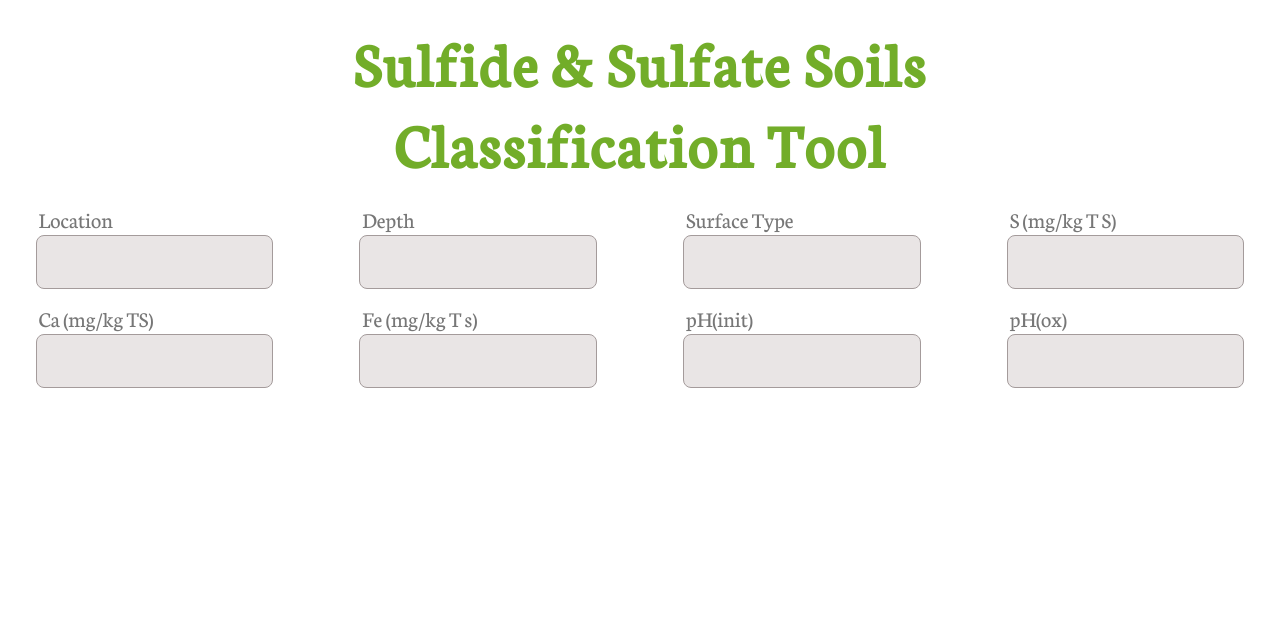
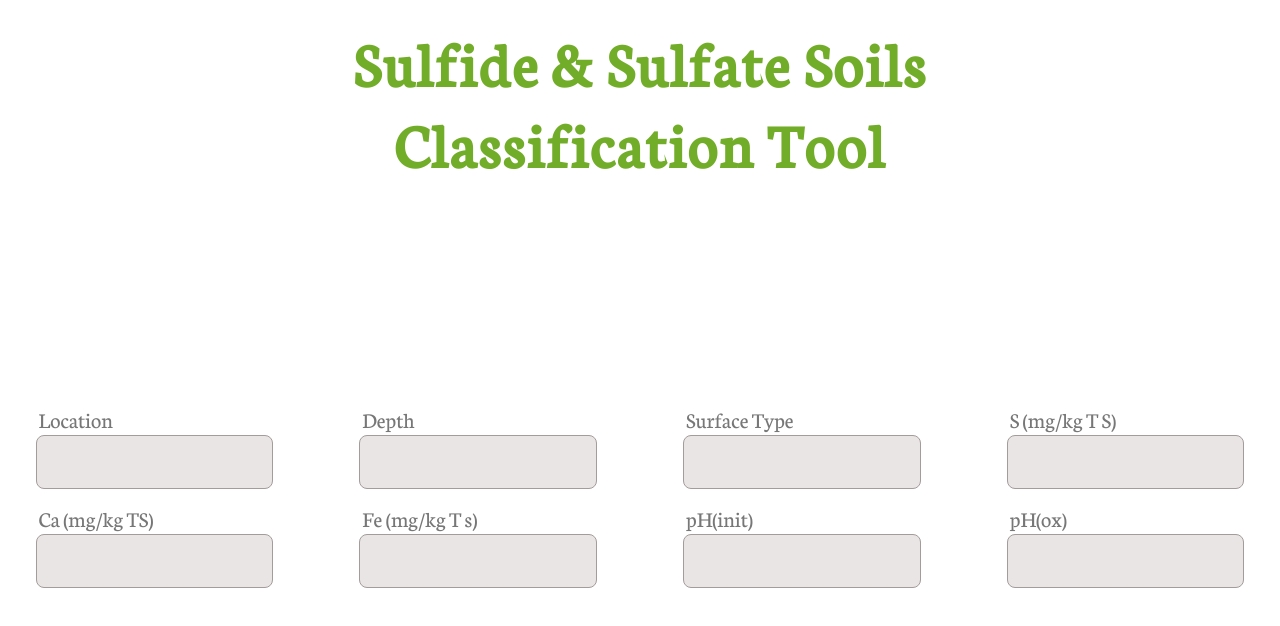
Before and after one commit to CasperKristiansson/AL1523-Digitalisation-and-Innovation-for-Sustainable-Development, a React (Create React App) app: page / in a window 1280 px wide. Shown: the top 626 px of the page. Built offline with nearby package versions, Linux system fonts and the light colour scheme.

Commit message:
Convert useEffects to state obj

```diff
--- a/src/Components/input.tsx
+++ b/src/Components/input.tsx
@@ -3,9 +3,9 @@ import { createUseStyles } from "react-jss"
 
 const useStyles = createUseStyles({
 	Input: {
+        paddingTop: "200px",
     },
     Row: {
-        // Make it a grid with 4 columns
         display: "grid",
         gridTemplateColumns: "repeat(4, 1fr)",
         gridGap: "15px",
@@ -22,7 +22,6 @@ const useStyles = createUseStyles({
         backgroundColor: "#E9E5E5",
         border: "1px solid #A49B9B",
         borderRadius: "8px",
-        // Increase the input font size
         fontSize: "1.4em",
         color: "#222222"
     },
@@ -35,16 +34,7 @@ const useStyles = createUseStyles({
     },
 });
 
-export const Input: React.FC<{}> = (): JSX.Element => {
-    const [location, setLocation] = React.useState<string>("");
-    const [depth, setDepth] = React.useState<string>("");
-    const [surfaceType, setSurfaceType] = React.useState<string>("");
-    const [s, setS] = React.useState<string>("");
-    const [ca, setCa] = React.useState<string>("");
-    const [fe, setFe] = React.useState<string>("");
-    const [pHinit, setpHinit] = React.useState<string>("");
-    const [pHox, setpHox] = React.useState<string>("");
-
+export const Input: React.FC<{setState: any, state: any}> = ({ setState, state }): JSX.Element => {
 	const classes = useStyles();
 
     const inputMapping = [
@@ -52,56 +42,56 @@ export const Input: React.FC<{}> = (): JSX.Element => {
             id: "location",
             label: "Location",
             onChange: (e: React.ChangeEvent<HTMLInputElement>) => {
-                setLocation(e.target.value);
+                setState({...state, location: e.target.value});
             },
         },
         {
             id: "depth",
             label: "Depth",
             onChange: (e: React.ChangeEvent<HTMLInputElement>) => {
-                setDepth(e.target.value);
+                setState({...state, depth: e.target.value});
             },
         },
         {
             id: "surfaceType",
             label: "Surface Type",
             onChange: (e: React.ChangeEvent<HTMLInputElement>) => {
-                setSurfaceType(e.target.value);
+                setState({...state, surfaceType: e.target.value});
             },
         },
         {
             id: "s",
             label: "S (mg/kg T S)",
             onChange: (e: React.ChangeEvent<HTMLInputElement>) => {
-                setS(e.target.value);
+                setState({...state, s: e.target.value});
             },
         },
         {
             id: "ca",
             label: "Ca (mg/kg TS)",
             onChange: (e: React.ChangeEvent<HTMLInputElement>) => {
-                setCa(e.target.value);
+                setState({...state, ca: e.target.value});
             },
         },
         {
             id: "fe",
             label: "Fe (mg/kg T s)",
             onChange: (e: React.ChangeEvent<HTMLInputElement>) => {
-                setFe(e.target.value);
+                setState({...state, fe: e.target.value});
             },
         },
         {
             id: "pHinit",
             label: "pH(init)",
             onChange: (e: React.ChangeEvent<HTMLInputElement>) => {
-                setpHinit(e.target.value);
+                setState({...state, pHinit: e.target.value});
             },
         },
         {
             id: "pHox",
             label: "pH(ox)",
             onChange: (e: React.ChangeEvent<HTMLInputElement>) => {
-                setpHox(e.target.value);
+                setState({...state, pHox: e.target.value});
             },
         },
     ];
--- a/src/Pages/tool.tsx
+++ b/src/Pages/tool.tsx
@@ -3,10 +3,21 @@ import { Header } from '../Components/header';
 import { Input } from '../Components/input';
 
 export const Tool: React.FC<{}> = (): JSX.Element => {
+	const [state, setState] = React.useState({
+		location: "",
+		depth: "",
+		surfaceType: "",
+		s: "",
+		ca: "",
+		fe: "",
+		pHinit: "",
+		pHox: "",
+	});
+
 	return (
 		<>
 			<Header />
-			<Input />
+			<Input setState={setState} state={state}/>
 		</>
 	);
 };
```
